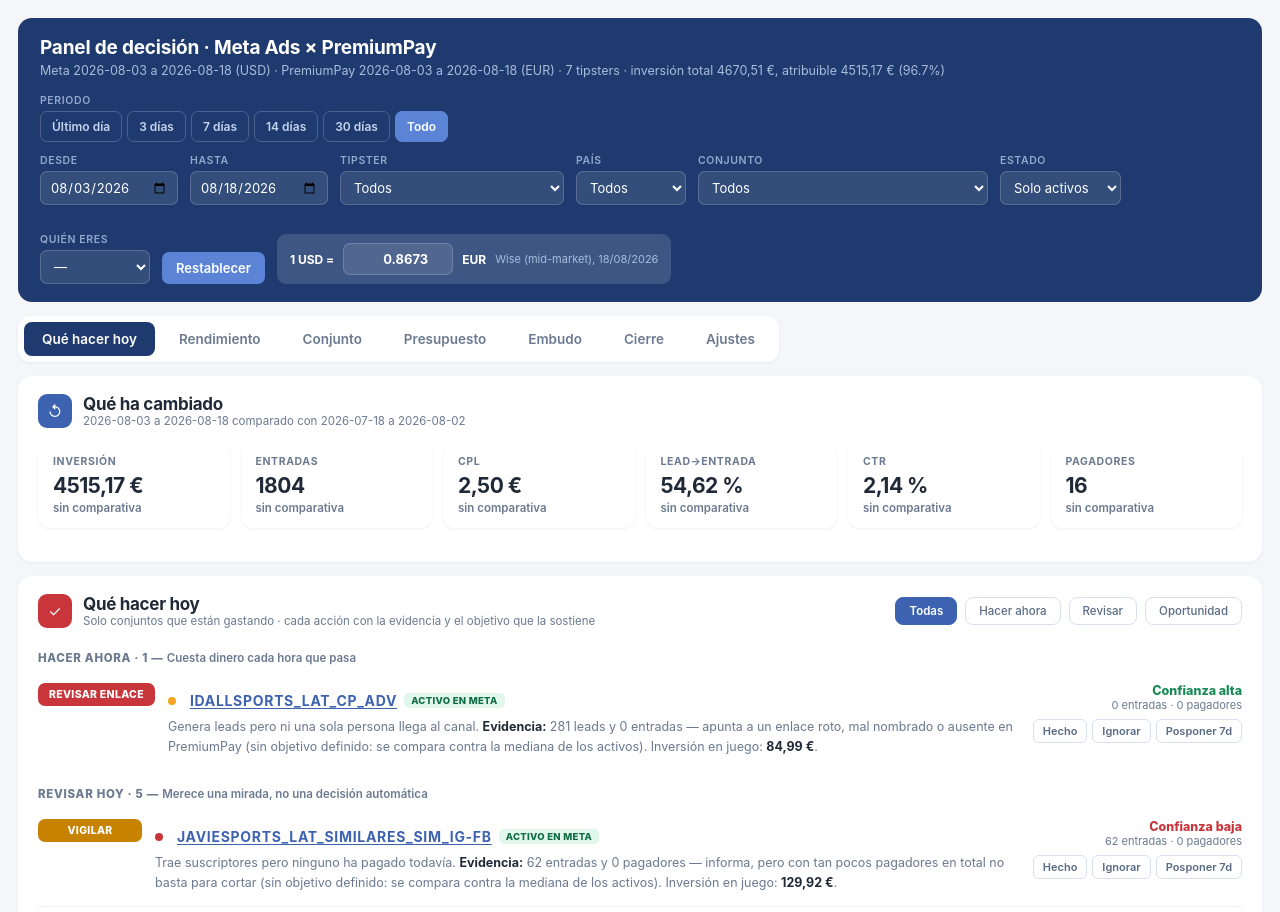
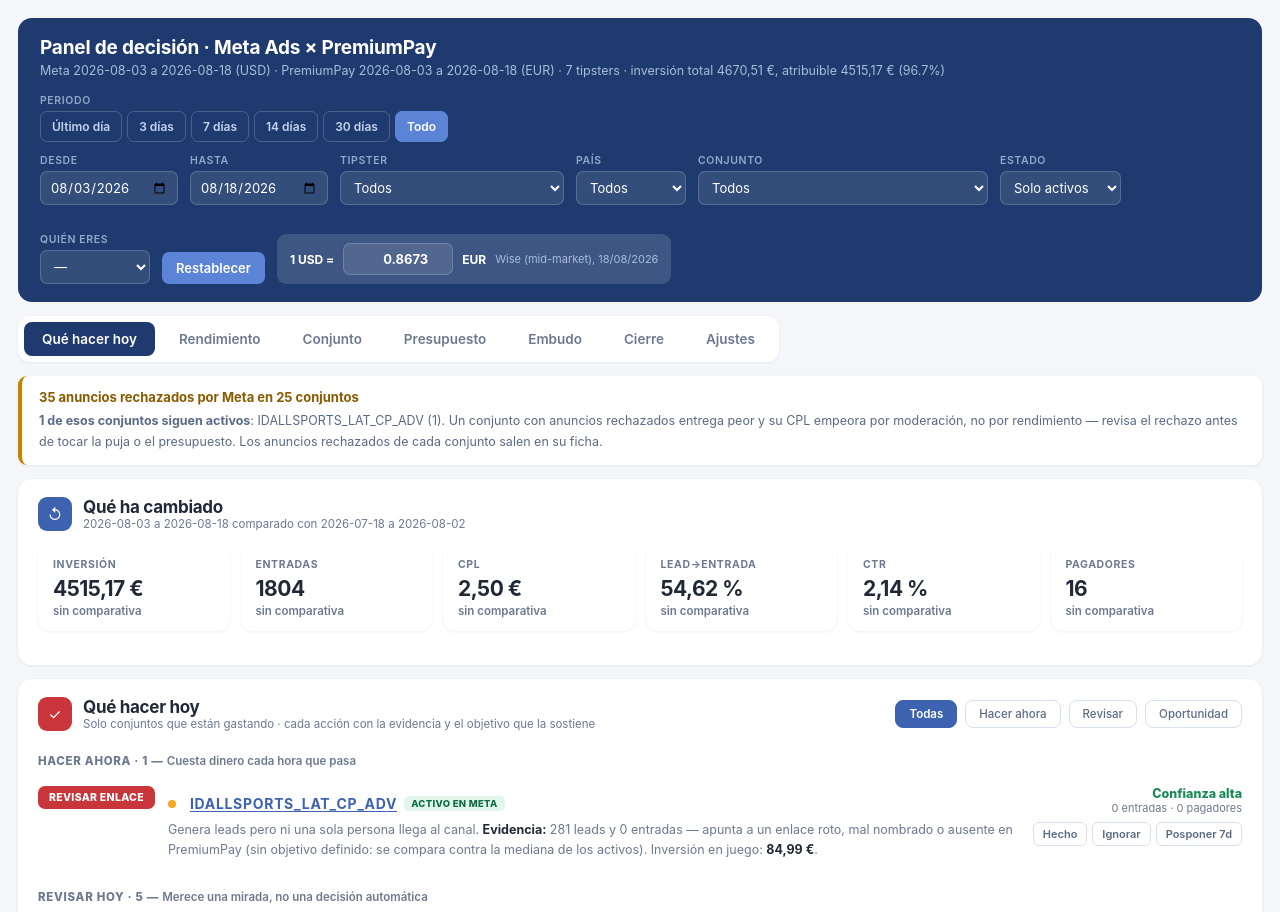
Before and after one commit to oscarsantos95/dashboard_tipszum, a plain HTML site: page index.html in a window 1280 px wide. Shown: the top 912 px of the page. Drawn offline with nearby package versions, Linux system fonts and the light colour scheme.

Commit message:
Add files via upload

```diff
--- a/index.html
+++ b/index.html
@@ -600,6 +600,7 @@
   if(TOT&&TOT.pct_atribuible<80)h.push(`<div class="warnbox"><h3>Sólo el ${TOT.pct_atribuible}% de la inversión es atribuible</h3><p>Se están midiendo <b>${ef(TOT.gasto_atribuible_eur)}</b> de un total real de <b>${ef(TOT.gasto_total_eur)}</b>. Los ${ef(TOT.gasto_otros_eur)} restantes son tipsters sin canal en PremiumPay: aparecen en el gasto de Meta pero ninguna entrada les cuenta. Todo el CPL de este panel se refiere sólo a la parte medible.</p></div>`);
   const nPag=CU.pagos||0;
   if((CU.pagadores||nPag)<CFG.umbral.pagadores_min)h.push(`<div class="warnbox"><h3>Retorno todavía no interpretable</h3><p>Hay <b>${nf(nPag)} pagos</b> en todo el periodo. El ROAS se mueve por completo con una persona, así que aquí se usa como indicio y nunca como motivo para mover presupuesto. Las decisiones se toman sobre <b>CPL</b>.</p></div>`);
+  h.push(avisoRechazos());
   h.push(avisoPacing());
   box.innerHTML=h.filter(Boolean).join('');
 }
@@ -821,6 +822,8 @@
   document.getElementById('ad-sub').innerHTML=`${esc(r0.tipster||'')} · ${esc(r0.pais||'—')} · <span class="chip ${est.chip}">${esc(est.txt)}</span>`;
   document.getElementById('ad-meta').innerHTML=
     (m.campana&&m.campana.length?`<span class="pill">Campaña: ${esc(m.campana.join(', '))}</span>`:'')+
+    (m.anuncios?`<span class="pill">${m.anuncios} anuncios</span>`:'')+
+    (m.rechazados&&m.rechazados.length?`<span class="pill" style="background:#f6e4e5;border-color:#e0b6b8;color:#8e2226;font-weight:700">${m.rechazados.length} rechazados por Meta</span>`:'')+
     (m.adsets&&m.adsets.length>1?`<span class="pill">${m.adsets.length} conjuntos con esta clave</span>`:'')+
     (m.frecuencia?`<span class="pill">Frecuencia máx. ${m.frecuencia.toFixed(2)}×</span>`:'')+
     `<button class="pill" id="ad-clear">Quitar filtro</button>`;
@@ -842,7 +845,8 @@
   document.getElementById('ad-note').innerHTML=
     `Las columnas de 7 y 30 días se cuentan hacia atrás desde <b>${ult}</b>, el último día con datos, y no dependen del filtro de fechas. La columna «Periodo filtrado» sí. `+
     (card.d?`Decisión actual: <b>${esc(card.d.accion)}</b> — ${esc(card.d.causa)}, ${esc(card.d.motivo)}.`:'')+
-    (est.nota?` Nota del equipo: «${esc(est.nota)}»${est.owner?' — '+esc(est.owner):''}.`:'');
+    (est.nota?` Nota del equipo: «${esc(est.nota)}»${est.owner?' — '+esc(est.owner):''}.`:'')+
+    (m.rechazados&&m.rechazados.length?`<br><b>Anuncios rechazados por Meta:</b> ${m.rechazados.map(esc).join(', ')}. Mientras sigan rechazados el conjunto entrega peor: no interpretes el CPL como un problema de audiencia o de puja.`:'');
 
   // gráfico y tabla diaria del conjunto
   const dias=[];for(let d=ST.from;d<=ST.to;d=addD(d,1))dias.push(d);
@@ -1089,6 +1093,21 @@
   return ContentService.createTextOutput(JSON.stringify(o))
     .setMimeType(ContentService.MimeType.JSON);
 }</pre>`;
+
+/* anuncios rechazados por Meta: gastan hasta que los rechazan y luego el conjunto
+   entrega peor. No es un problema de rendimiento, es de moderación. */
+function avisoRechazos(){
+  const L=[];
+  Object.entries(MG).forEach(([g,m])=>{
+    if(m.rechazados&&m.rechazados.length)L.push({g,n:m.rechazados.length,act:estadoDe(g).activo});
+  });
+  if(!L.length)return '';
+  const tot=L.reduce((a,x)=>a+x.n,0);
+  const viv=L.filter(x=>x.act);
+  return `<div class="warnbox"><h3>${tot} anuncios rechazados por Meta en ${L.length} conjuntos</h3>
+    <p>${viv.length?`<b>${viv.length} de esos conjuntos siguen activos</b>: ${viv.slice(0,6).map(x=>esc(x.g)+' ('+x.n+')').join(', ')}${viv.length>6?'…':''}. Un conjunto con anuncios rechazados entrega peor y su CPL empeora por moderación, no por rendimiento — revisa el rechazo antes de tocar la puja o el presupuesto.`:'Ninguno está activo ahora mismo, así que no urge.'}
+    Los anuncios rechazados de cada conjunto salen en su ficha.</p></div>`;
+}
 
 /* ═══════════════════ PRESUPUESTO Y RITMO ═══════════════════ */
 /* El presupuesto es mensual y por tipster, en euros. El gasto de Meta llega en dólares
```
